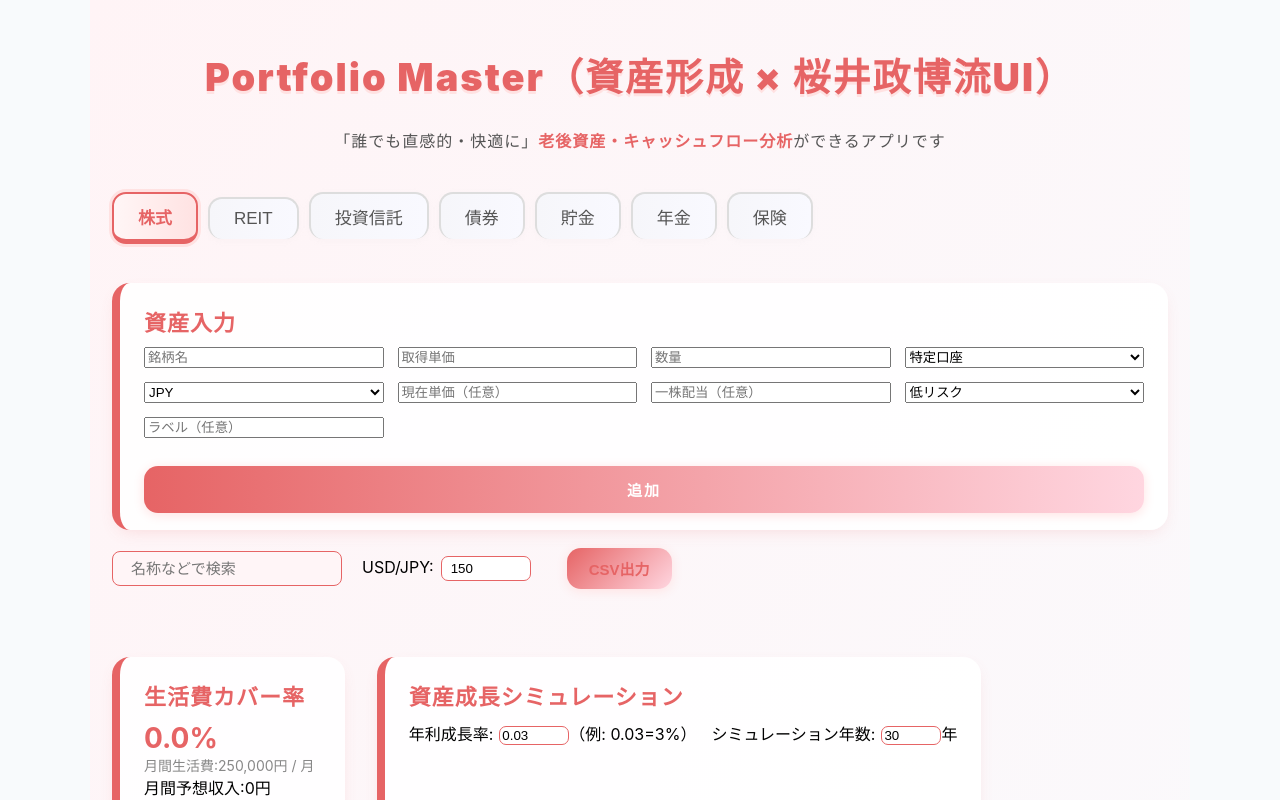
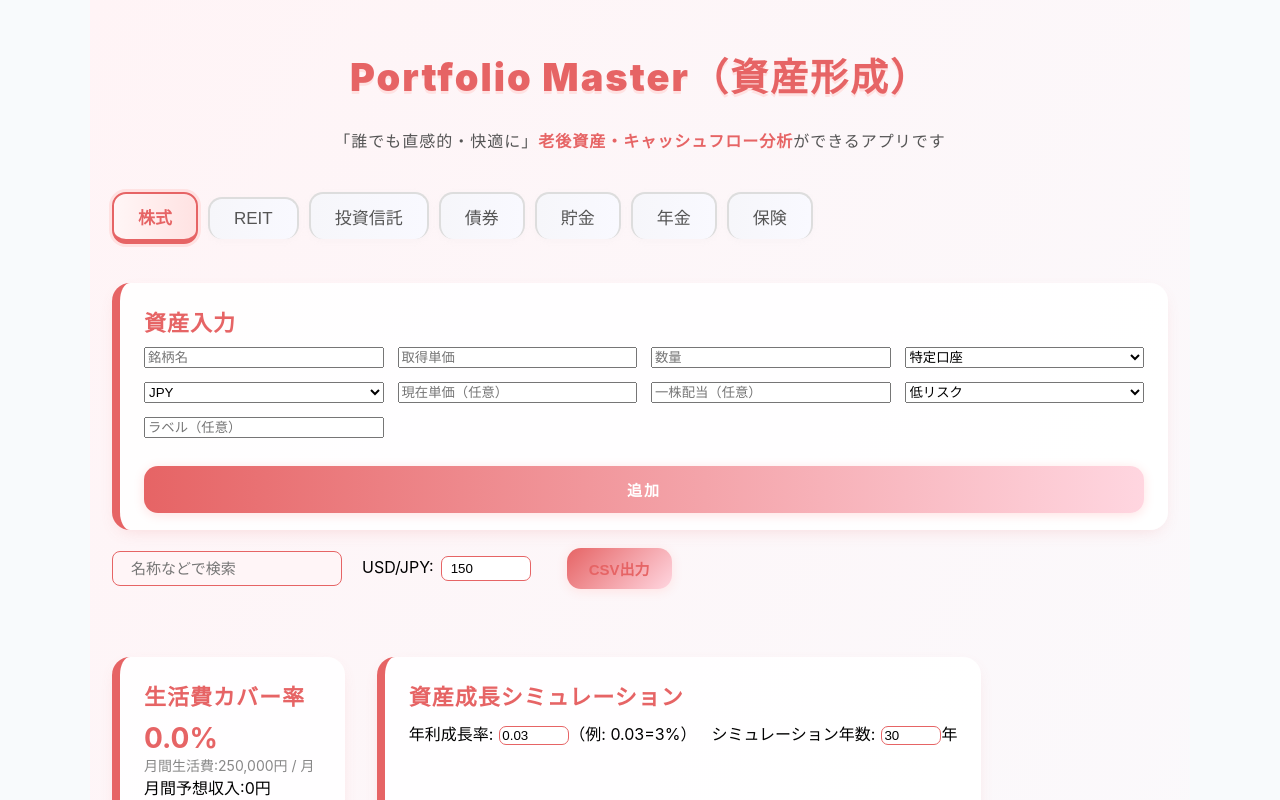
Before and after one commit to sonota1/dividend-management-app, a React (Create React App) app: page / in a window 1280 px wide. Built offline with nearby package versions, Linux system fonts and the light colour scheme.

Commit message:
fix: モバイル最適化とレスポンシブデザイン対応

```diff
--- a/src/App.js
+++ b/src/App.js
@@ -631,7 +631,7 @@ export default function App() {
           fontSize: 38,
           fontFamily: "'M PLUS 1p', 'Inter', sans-serif",
           textShadow: "0 3px 0 #ffe2e2"
-        }}>Portfolio Master（資産形成 × 桜井政博流UI）</h1>
+        }}>Portfolio Master（資産形成）</h1>
         <div style={{
           fontSize: 16,
           color: "#555",
```
